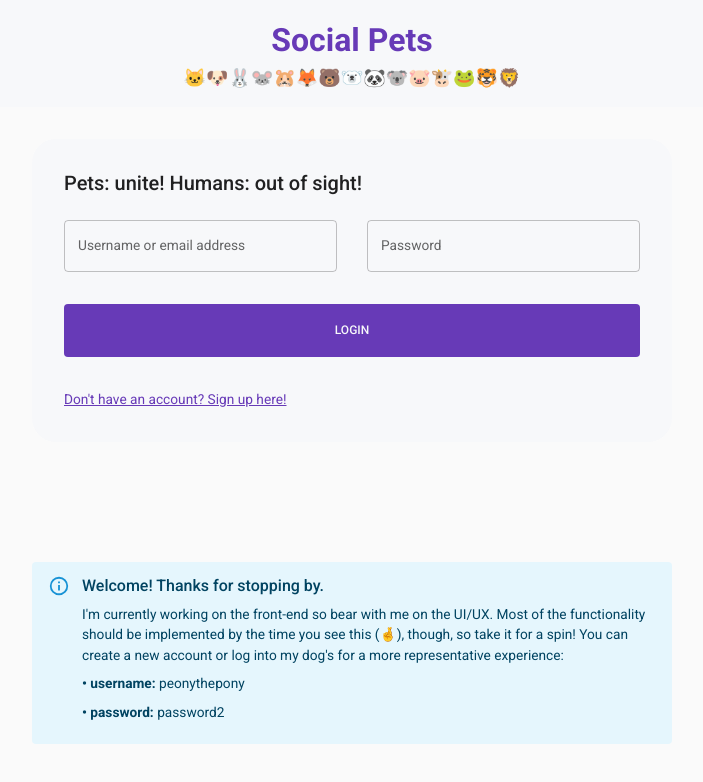
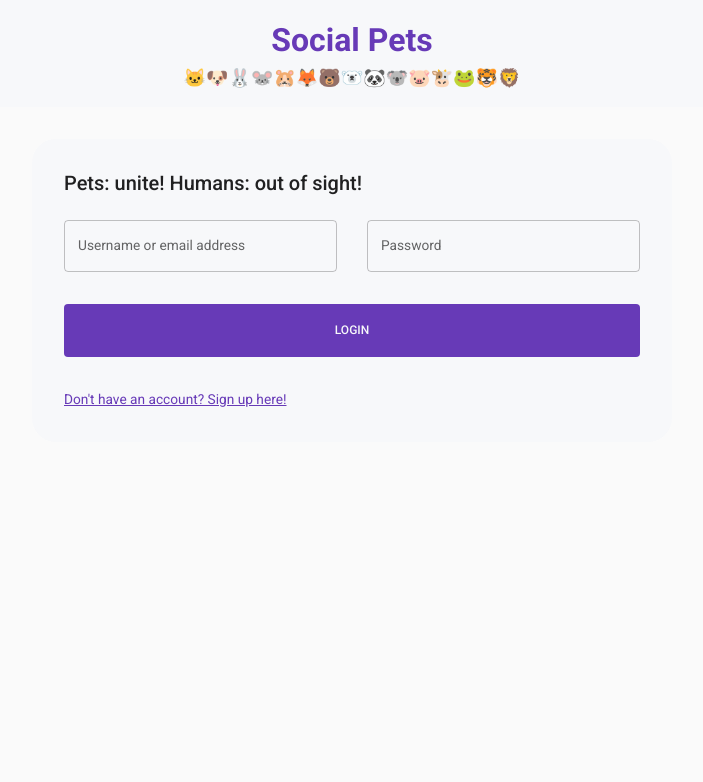
Before and after one commit to jongranados/social-pet, a React (Create React App) app in the folder frontend/: page /login in a window 1280 px wide. Shown: the top 782 px of the page, without its empty margins (288-991 px from the left). Built offline with nearby package versions, Linux system fonts and the light colour scheme; no server answers.

Commit message:
feat: remove message from login page

```diff
--- a/frontend/src/scenes/loginPage/index.jsx
+++ b/frontend/src/scenes/loginPage/index.jsx
@@ -1,4 +1,4 @@
-import { Box, Typography, useTheme, useMediaQuery, Alert, AlertTitle } from '@mui/material';
+import { Box, Typography, useTheme, useMediaQuery } from '@mui/material';
 import Form from './LoginForm';
 import FormBanner from 'components/FormBanner';
 
@@ -25,20 +25,6 @@ const LoginPage = () => {
                 </Typography>
                 <Form />
             </Box>
-            <Box>
-                <Alert severity='info' sx={{ width: matchesMobileDevice ? '93%' : '50%', mx:'auto', my: matchesMobileDevice ? 2 : 15 }}>
-                    <AlertTitle sx={{ fontSize: 16}}>Welcome! Thanks for stopping by.</AlertTitle>
-                    <Typography>
-                        I'm currently working on the front-end so bear with me on the UI/UX. Most of the functionality should be implemented by the time you see this (🤞), though, so take it for a spin! You can create a new account or log into my dog's for a more representative experience:
-                    </Typography>
-                    <Typography sx={{ my: 1 }}>
-                        <Box component='span' sx={{ fontWeight: 'bold'}}>• username: </Box> peonythepony
-                    </Typography>
-                    <Typography sx={{ my: 1 }}>
-                        <Box component='span' sx={{ fontWeight: 'bold'}}>• password: </Box> password2
-                    </Typography>
-                </Alert>
-            </Box>
         </Box>
     )
 };
```
